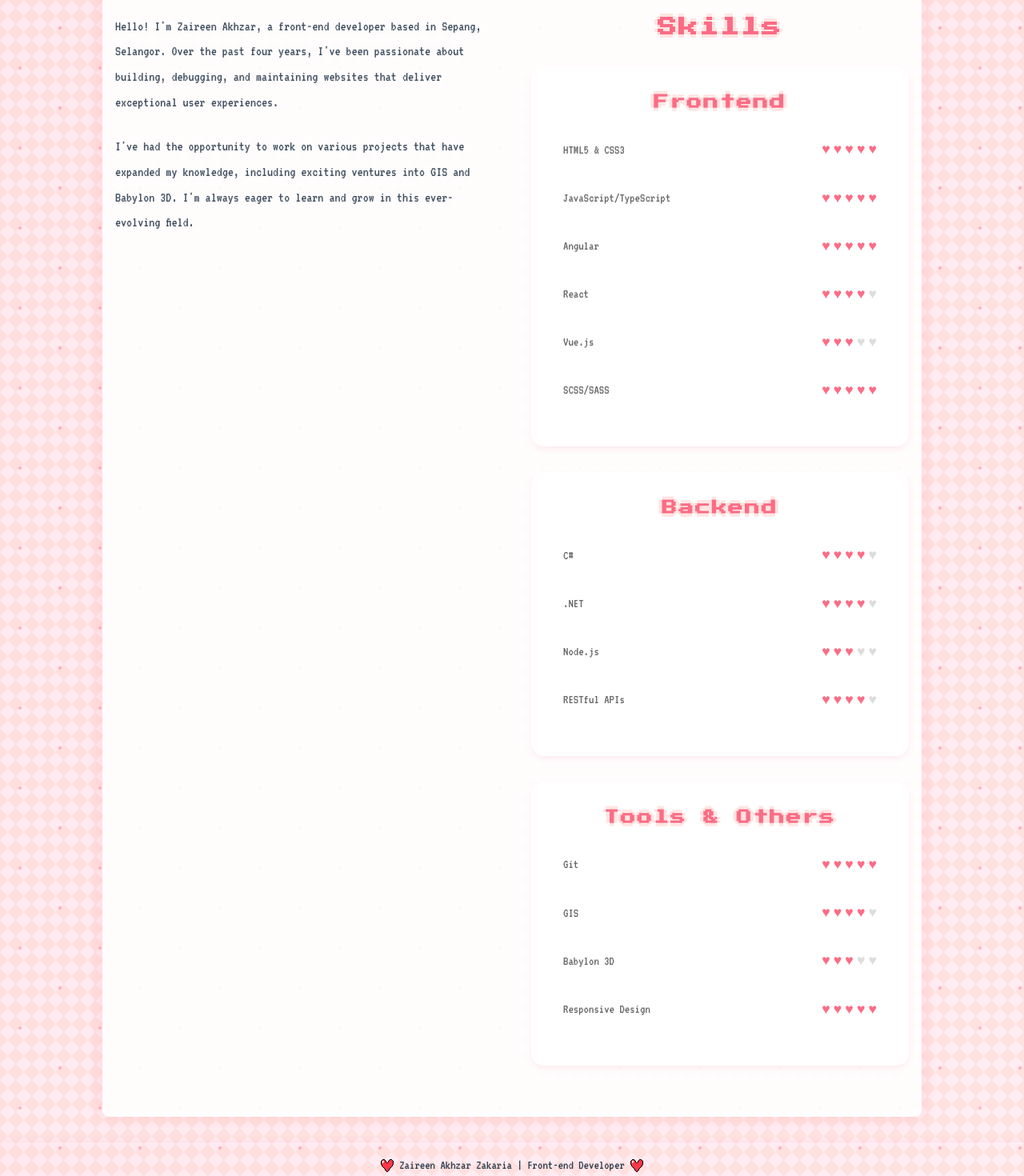
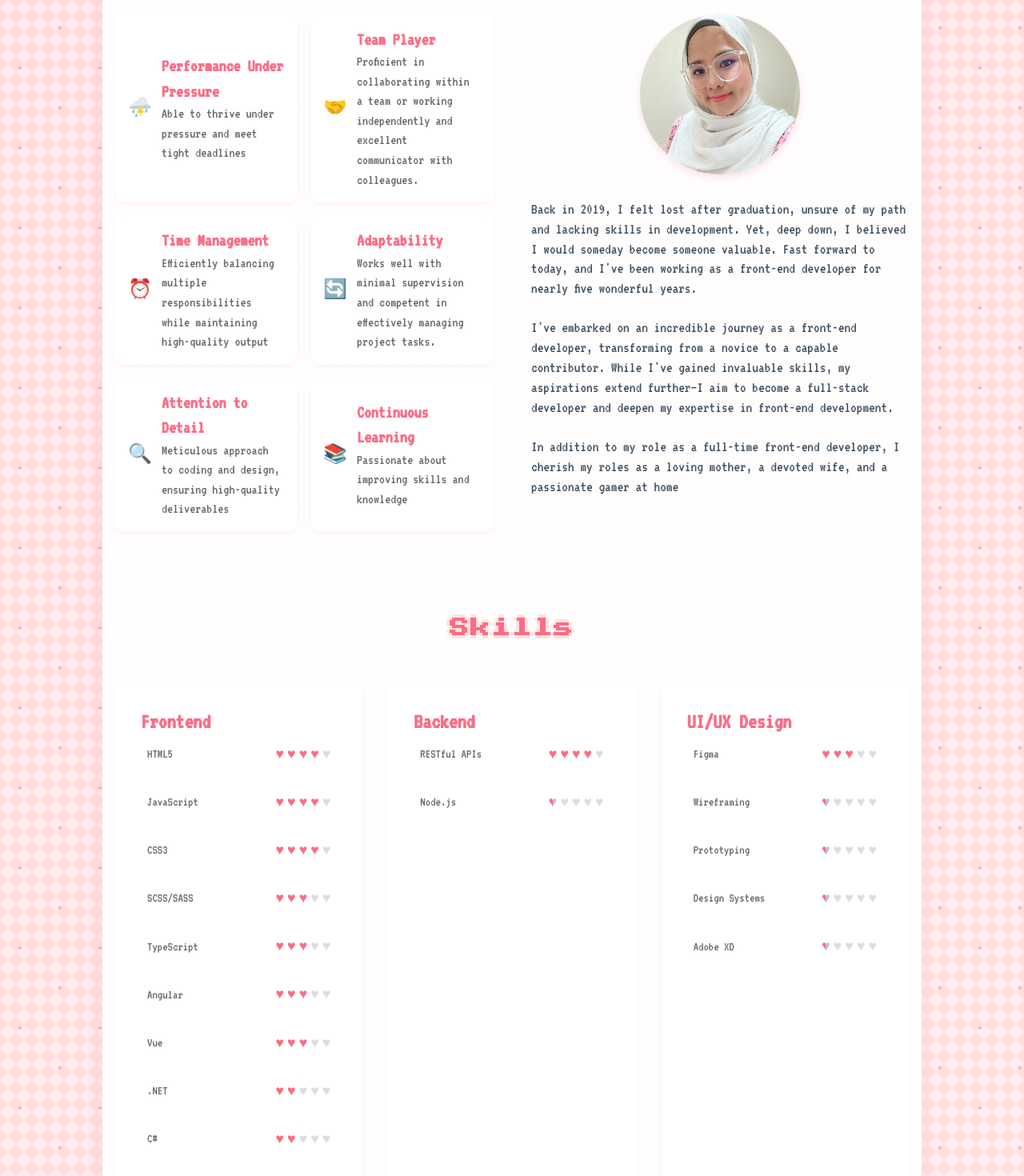
Before and after one commit to erinunez/portfolio, an Angular app: page /about-me in a window 1280 px wide. Shown: the part 240-1710 px from the top of the page at 80% size. Built offline with nearby package versions, Linux system fonts and the light colour scheme.

Commit message:
update about-me section

```diff
--- a/src/app/layout/content/about-me/about-me.component.html
+++ b/src/app/layout/content/about-me/about-me.component.html
@@ -1,5 +1,5 @@
 <section class="about-section">
-  <div class="about-content">
+  <!-- <div class="about-content">
     <h1 class="section-title">About Me</h1>
     <div class="about-grid">
       <div class="about-text">
@@ -29,5 +29,71 @@
         </div>
       </div>
     </div>
+  </div> -->
+  <div class="about-content">
+    <div>
+      <h1 class="section-title">About Me</h1>
+      <div class="about-grid">
+        <div class="personal-skill">
+          <div class="personal-skills-grid">
+            <div class="personal-skill-card" *ngFor="let skill of personalSkills">
+              <div class="skill-icon">{{skill.icon}}</div>
+              <div class="skill-content">
+                <!-- <h5>{{skill.name}}</h5> -->
+                <span class="personal-skill-name"> {{ skill.name }}</span>
+                <p>{{skill.description}}</p>
+              </div>
+            </div>
+          </div>
+        </div>
+        <div class="about-text">
+          <div class="owner-image-container">
+            <img src="assets/images/image.jpg" alt="Zaireen Akhzar" class="owner-image">
+            <div class="image-overlay"></div>
+          </div>
+          <p class="bio">
+            Back in 2019, I felt lost after graduation, unsure of my path and lacking skills in development. Yet, deep
+            down, I believed I would someday become someone valuable. Fast forward to today, and I've been working as a
+            front-end developer for nearly five wonderful years.
+
+
+          </p>
+          <p class="bio">
+            I've embarked on an incredible journey as a front-end developer, transforming from a novice to a capable
+            contributor. While I've gained invaluable skills, my aspirations extend further—I aim to become a full-stack
+            developer and deepen my expertise in front-end development.
+          </p>
+
+          <p class="bio">
+
+            In addition to my role as a full-time front-end developer, I cherish my roles as a loving mother, a devoted
+            wife, and a passionate gamer at home
+          </p>
+        </div>
+
+      </div>
+
+    </div>
+    <div style="margin-top: 5rem;">
+      <h1 class="section-title">Skills</h1>
+      <div class="skills-section">
+        <div class="skills-grid">
+          <div class="skill-category" *ngFor="let category of skillCategories">
+            <span class="skill-category-title"> {{ category.title }}</span>
+            <ul class="skill-list">
+              <li *ngFor="let skill of category.skills">
+                <span class="skill-name">{{skill.name}}</span>
+                <div class="skill-rating">
+                  <span class="heart" *ngFor="let heart of [1,2,3,4,5]"
+                        [class.filled]="heart <= Math.floor(skill.rating)"
+                        [class.half]="heart === Math.ceil(skill.rating) && skill.rating % 1 !== 0">♥</span>
+                </div>
+              </li>
+            </ul>
+          </div>
+        </div>
+      </div>
+    </div>
+
   </div>
 </section>
--- a/src/app/layout/content/about-me/about-me.component.scss
+++ b/src/app/layout/content/about-me/about-me.component.scss
@@ -30,9 +30,97 @@
   }
 
   .about-text {
+    .owner-image-container {
+      width: 200px;
+      height: 200px;
+      margin: 0 auto 2rem;
+      position: relative;
+      border-radius: 50%;
+      overflow: hidden;
+      box-shadow: 0 4px 8px rgba(252, 108, 133, 0.2);
+      transition: all 0.5s ease;
+      cursor: pointer;
+
+      &::before {
+        content: '';
+        position: absolute;
+        top: -3px;
+        left: -3px;
+        right: -3px;
+        bottom: -3px;
+        border-radius: 50%;
+        background: linear-gradient(45deg, #FC6C85, #FF9A8B, #FC6C85);
+        z-index: -1;
+        animation: rotate 3s linear infinite;
+      }
+
+      &::after {
+        content: '';
+        position: absolute;
+        top: 0;
+        left: 0;
+        right: 0;
+        bottom: 0;
+        border-radius: 50%;
+        background: white;
+        margin: 3px;
+        z-index: 0;
+        transition: all 0.3s ease;
+      }
+
+      &:hover {
+        transform: scale(1.05);
+        box-shadow: 0 8px 16px rgba(252, 108, 133, 0.3);
+
+        &::after {
+          opacity: 0.9;
+        }
+
+        .owner-image {
+          transform: scale(1.1);
+        }
+
+        .image-overlay {
+          opacity: 1;
+        }
+      }
+
+      .owner-image {
+        width: 100%;
+        height: 100%;
+        object-fit: cover;
+        object-position: center;
+        position: relative;
+        z-index: 1;
+        transition: transform 0.5s ease;
+      }
+
+      .image-overlay {
+        position: absolute;
+        top: 0;
+        left: 0;
+        right: 0;
+        bottom: 0;
+        background: rgba(252, 108, 133, 0.2);
+        display: flex;
+        align-items: center;
+        justify-content: center;
+        opacity: 0;
+        transition: opacity 0.3s ease;
+        z-index: 2;
+        border-radius: 50%;
+
+        &::before {
+          content: '👋';
+          font-size: 2rem;
+          animation: wave 1s ease infinite;
+        }
+      }
+    }
+
     .bio {
-      font-size: 1.1rem;
-      line-height: 1.8;
+      font-size: 1.2rem;
+      line-height: 1.3;
       color: var(--text-dark);
       margin-bottom: 1.5rem;
       opacity: 0.9;
@@ -62,6 +150,13 @@
         color: #FC6C85;
         margin-bottom: 1.5rem;
         text-align: center;
+      }
+      .skill-category-title {
+        color: #FC6C85;
+        font-size: 1.7rem;
+        line-height: 1.4;
+        margin: 0 0 0.25rem 0;
+        font-weight: 600;
       }
 
       .skill-list {
@@ -96,6 +191,7 @@
               transition: all 0.3s ease;
               transform-origin: center;
               display: inline-block;
+              position: relative;
 
               &:hover {
                 transform: scale(1.2);
@@ -105,8 +201,90 @@
                 color: #FC6C85;
                 animation: heartBeat 0.3s ease-in-out;
               }
+
+              &.half {
+                color: #c3c0c0;
+                position: relative;
+                overflow: hidden;
+
+                &::after {
+                  content: '♥';
+                  position: absolute;
+                  left: 0;
+                  top: 0;
+                  width: 50%;
+                  overflow: hidden;
+                  color: #FC6C85;
+                  // color: #c3c0c0;
+                }
+              }
             }
           }
+        }
+      }
+    }
+  }
+
+  .personal-skill {
+    .personal-skills-grid {
+      display: grid;
+      grid-template-columns: repeat(auto-fit, minmax(200px, 1fr));
+      gap: 1rem;
+      margin-bottom: 1.5rem;
+    }
+
+    .personal-skill-card {
+      background: white;
+      padding: 1rem;
+      border-radius: 0.75rem;
+      box-shadow: 0 2px 4px rgba(252, 108, 133, 0.1);
+      transition: all 0.3s ease;
+      text-align: center;
+      display: flex;
+      align-items: center;
+      gap: 0.75rem;
+
+      &:hover {
+        transform: translateY(-3px);
+        box-shadow: 0 4px 8px rgba(252, 108, 133, 0.15);
+      }
+
+      .skill-icon {
+        font-size: 1.5rem;
+        display: inline-block;
+        transition: transform 0.3s ease;
+        flex-shrink: 0;
+
+        &:hover {
+          transform: scale(1.1);
+        }
+      }
+
+      .skill-content {
+        text-align: left;
+        flex-grow: 1;
+
+        // h5 {
+        //   color: #FC6C85;
+        //   margin: 0 0 0.25rem 0;
+        //   // font-size: 1rem;
+        //   font-weight: 600;
+        // }
+
+        .personal-skill-name {
+          color: #FC6C85;
+          font-size: 1.4rem;
+          line-height: 1.4;
+          margin: 0 0 0.25rem 0;
+          font-weight: 600;
+          // margin: 0;
+        }
+
+        p {
+          color: #666;
+          font-size: 1.1rem;
+          line-height: 1.4;
+          margin: 0;
         }
       }
     }
@@ -130,3 +308,24 @@
     transform: scale(1);
   }
 }
+
+@keyframes rotate {
+  0% {
+    transform: rotate(0deg);
+  }
+  100% {
+    transform: rotate(360deg);
+  }
+}
+
+@keyframes wave {
+  0%, 100% {
+    transform: rotate(0deg);
+  }
+  25% {
+    transform: rotate(-20deg);
+  }
+  75% {
+    transform: rotate(20deg);
+  }
+}
--- a/src/app/layout/content/about-me/about-me.component.ts
+++ b/src/app/layout/content/about-me/about-me.component.ts
@@ -10,6 +10,12 @@ interface SkillCategory {
   skills: Skill[];
 }
 
+interface PersonalSkill {
+  name: string;
+  description: string;
+  icon: string;
+}
+
 @Component({
   selector: 'app-about-me',
   standalone: false,
@@ -17,35 +23,100 @@ interface SkillCategory {
   styleUrl: './about-me.component.scss'
 })
 export class AboutMeComponent {
+  Math = Math; // Add Math to the component for template access
+
+  personalSkills: PersonalSkill[] = [
+    {
+      name: 'Performance Under Pressure',
+      description: 'Able to thrive under pressure and meet tight deadlines',
+      icon: '⛈️'
+    },
+    // {
+    //   name: 'Problem Solving',
+    //   description: 'Analytical thinker with a knack for breaking down complex problems into manageable solutions',
+    //   icon: '💡'
+    // },
+    {
+      name: 'Team Player',
+      description: 'Proficient in collaborating within a team or working independently and excellent communicator with colleagues.',
+      icon: '🤝'
+    },
+    {
+      name: 'Time Management',
+      description: 'Efficiently balancing multiple responsibilities while maintaining high-quality output',
+      icon: '⏰'
+    },
+    // {
+    //   name: 'Adaptability',
+    //   description: 'Quick to learn and adapt to new technologies and changing project requirements',
+    //   icon: '🔄'
+    // },
+    {
+      name: 'Adaptability',
+      description: 'Works well with minimal supervision and competent in effectively managing project tasks.',
+      icon: '🔄'
+    },
+    {
+      name: 'Attention to Detail',
+      description: 'Meticulous approach to coding and design, ensuring high-quality deliverables',
+      icon: '🔍'
+    },
+    {
+      name: 'Continuous Learning',
+      description: 'Passionate about improving skills and knowledge',
+      icon: '📚'
+    }
+    // {
+    //   name: 'Continuous Learning',
+    //   description: 'Passionate about staying updated with the latest technologies and best practices',
+    //   icon: '📚'
+    // }
+  ];
+
   skillCategories: SkillCategory[] = [
     {
       title: 'Frontend',
       skills: [
-        { name: 'HTML5 & CSS3', rating: 5 },
-        { name: 'JavaScript/TypeScript', rating: 5 },
-        { name: 'Angular', rating: 5 },
-        { name: 'React', rating: 4 },
-        { name: 'Vue.js', rating: 3 },
-        { name: 'SCSS/SASS', rating: 5 }
+        { name: 'HTML5', rating: 4 },
+        { name: 'JavaScript', rating: 4 },
+        { name: 'CSS3', rating: 4 },
+        { name: 'SCSS/SASS', rating: 3 },
+        { name: 'TypeScript', rating: 3 },
+        { name: 'Angular', rating: 3 },
+        { name: 'Vue', rating: 3 },
+        { name: '.NET', rating: 2 },
+        { name: 'C#', rating: 2 },
       ]
     },
     {
       title: 'Backend',
       skills: [
-        { name: 'C#', rating: 4 },
-        { name: '.NET', rating: 4 },
-        { name: 'Node.js', rating: 3 },
-        { name: 'RESTful APIs', rating: 4 }
+        { name: 'RESTful APIs', rating: 4 },
+        { name: 'Node.js', rating: 0.5 },
+      ]
+    },
+    {
+      title: 'UI/UX Design',
+      skills: [
+        { name: 'Figma', rating: 3 },
+        { name: 'Wireframing', rating: 0.5 },
+        { name: 'Prototyping', rating: 0.5 },
+        // { name: 'User Research', rating: 3 },
+        { name: 'Design Systems', rating: 0.5 },
+        // { name: 'Responsive Design', rating: 4.5 },
+        { name: 'Adobe XD', rating: 0.5 }
       ]
     },
     {
       title: 'Tools & Others',
       skills: [
-        { name: 'Git', rating: 5 },
-        { name: 'GIS', rating: 4 },
-        { name: 'Babylon 3D', rating: 3 },
-        { name: 'Responsive Design', rating: 5 }
+        { name: 'FileZilla', rating: 5 },
+        // { name: 'Figma', rating: 3 },
+        { name: 'Visual Studio Code', rating: 5 },
+        { name: 'Git', rating: 4.5 },
+        { name: 'Postman', rating: 3 },
+        { name: 'Blender', rating: 3 },
       ]
-    }
+    },
   ];
 }
```
Also changed, not shown: src/assets/images/image.jpg (added).
